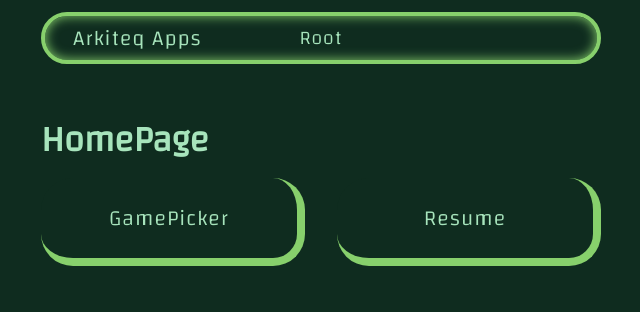
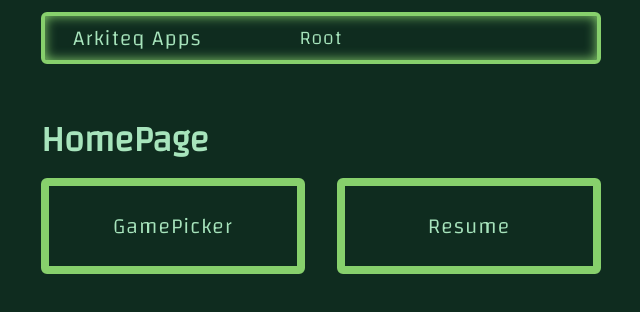
Before and after one commit to ASPinho/ASPinho.github.io, a React (Create React App) app in the folder arkiteq-home/: page / in a window 1280 px wide. Shown: the top 312 px of the page, without its empty margins (319-959 px from the left). Built offline with nearby package versions, Linux system fonts and the light colour scheme; a web font is replaced by a local one.

Commit message:
Redesigning cards

```diff
--- a/arkiteq-home/src/styles/teriyarki-theme.css
+++ b/arkiteq-home/src/styles/teriyarki-theme.css
@@ -53,7 +53,7 @@
   --size-l: 20px;
   --size-xl: 32px;
 
-  --app-border-radius: 32px;
+  --app-border-radius: 6px;
   --view-width-padding: 720px;
 }
 
@@ -522,8 +522,7 @@ p {
   letter-spacing: 1px;
   text-align: center;
   cursor: pointer;
-  border-right: solid var(--size-s) var(--main-green-1);
-  border-bottom: solid var(--size-s) var(--main-green-1);
+  border: solid var(--size-s) var(--main-green-1);
   border-radius: var(--app-border-radius);
   padding: var(--size-l) var(--size-xl);
   flex: 1 1 20%;
```
